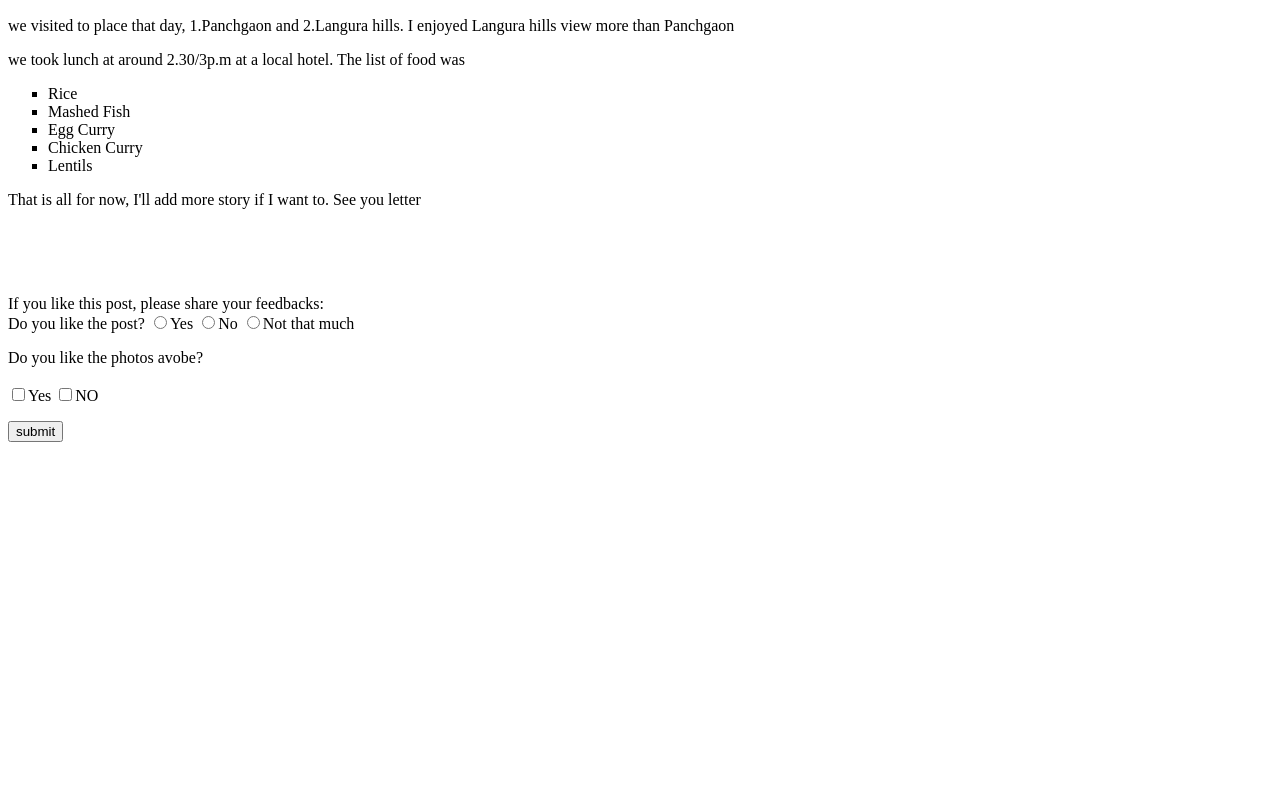
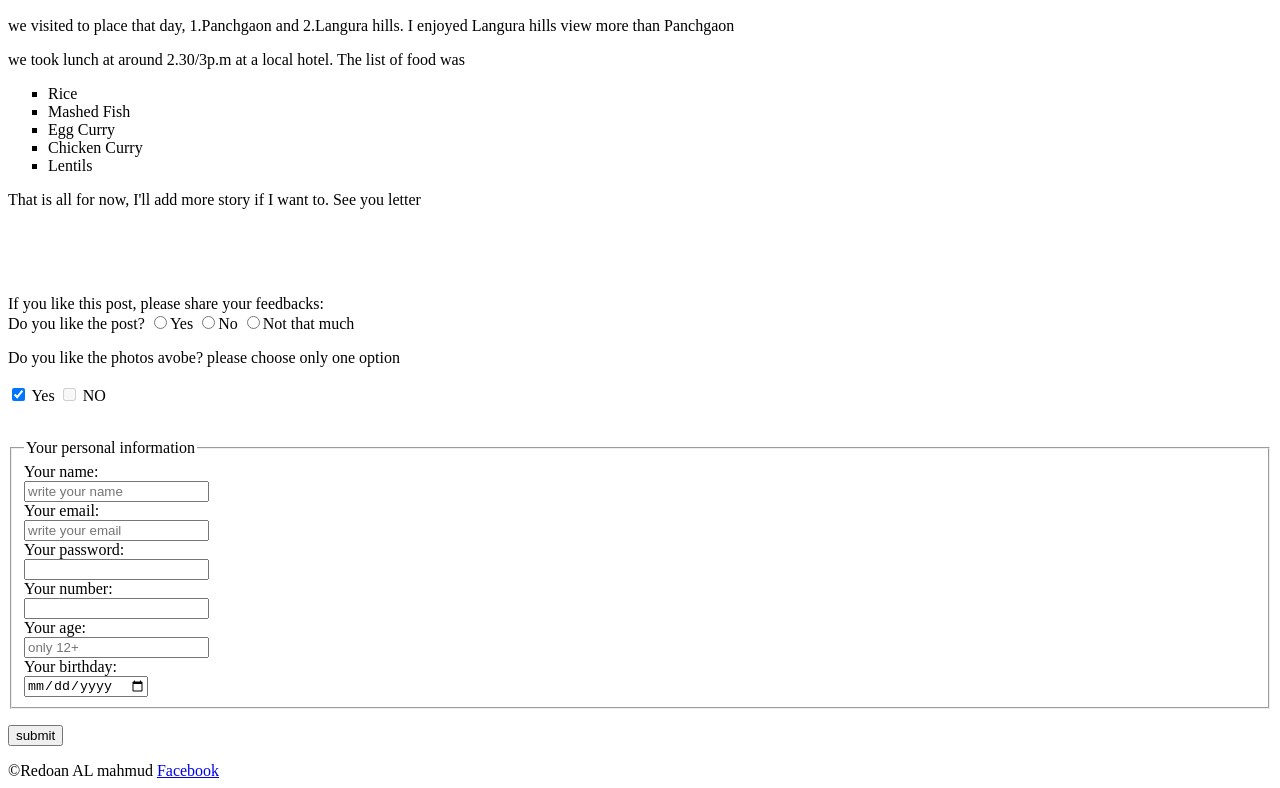
Before and after one commit to Redoan23/project-vangarunga, a plain HTML site: page index.html in a window 1280 px wide. Shown: the part 1098-1886 px from the top of the page. Before the commit the page ends 1556 px from the top, so only its background shows below. Drawn offline with Linux system fonts and the light colour scheme.

Commit message:
added form and footer

```diff
--- a/index.html
+++ b/index.html
@@ -48,11 +48,48 @@
 
            </p>
            <p>
-              Do you like the photos avobe? <br> <br>
-              <input type="checkbox" name="chkbx" value="1" id="">Yes
-              <input type="checkbox" name="chkbx" value="2" id="">NO
-           </p>
-           <p><button type="submit" >submit</button></p>
+              Do you like the photos avobe? please choose only one option <br> <br>
+              <input type="checkbox" name="chkbx" value="yes" id="yess" checked>
+              <label for="chkbx">Yes</label>
+
+              <input type="checkbox" name="chkbx2" value="no" id="noo" disabled>
+              <label for="chkbx2">NO</label>
+           </p><br>
+           <div>
+               <form action="submit.html">
+
+                 <fieldset width="20%">
+                    <legend>Your personal information</legend>
+
+                   <label for="name">Your name:</label><br>
+                   <input type="text" name="name" id="nam" placeholder="write your name"><br>
+
+
+                  <label for="email">Your email:</label> <br>
+                  <input type="email" name="email" id="email" placeholder="write your email"><br>
+
+                  <label for="password">Your password:</label><br>
+                  <input type="password" name="password" id="pass"><br>
+
+                  <label for="tel">Your number:</label><br>
+                  <input type="tel" name="tel" id="tel"><br>
+
+                  <label for="number" >Your age:</label><br>
+                  <input type="number" name="number" id="number" placeholder="only 12+"><br>
+
+                  <label for="date">Your birthday:</label><br>
+                  <input type="date" name="date" id="date" ><br>
+
+                </fieldset>
+
+
+               </form>
+            </div>
+           <p><button type="submit" onclick="alert('submitted')">submit</button></p>
         </div>
+        <footer>
+            ©Redoan AL mahmud
+            <a href="https://facebook.com/redoan.rafi.rainbird23" target="_blank">Facebook</a>
+        </footer>
     </body>
 </html>
```
